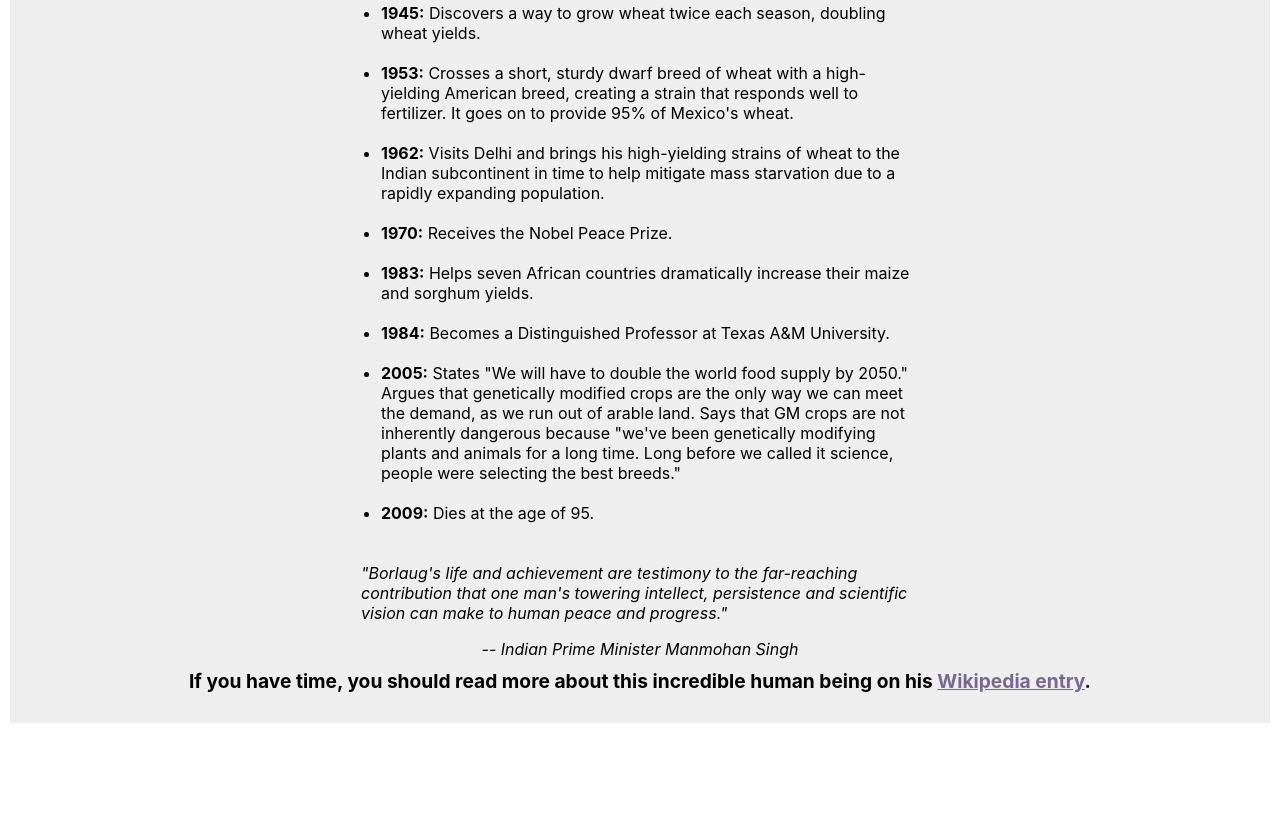
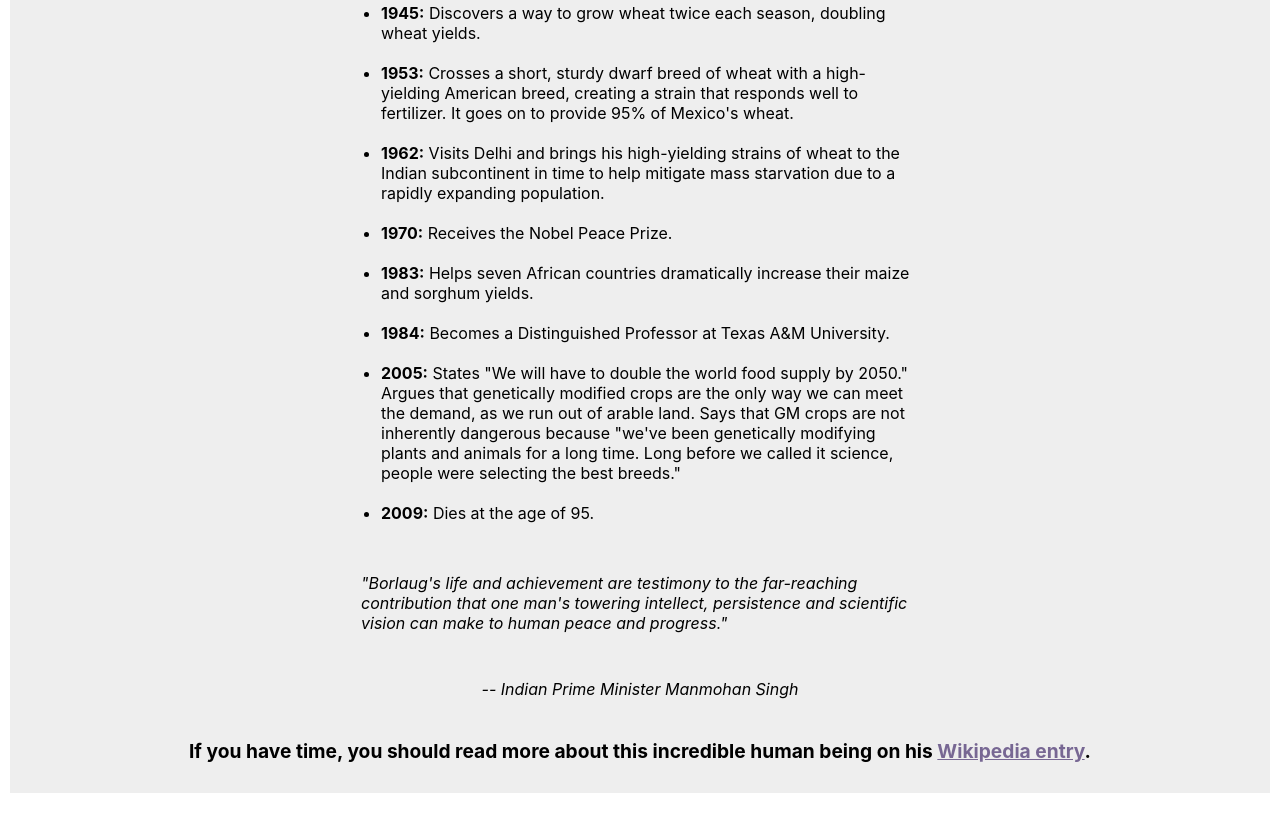
Before and after one commit to hopegaju/Tribute-page-assignment, a plain HTML site: page index.html in a window 1280 px wide. Shown: the part 1457-2279 px from the top of the page. Before the commit the page ends 2209 px from the top, so only its background shows below. Drawn offline with Linux system fonts and the light colour scheme.

Commit message:
final codes

```diff
--- a/style.css
+++ b/style.css
@@ -103,11 +103,13 @@ ul{
 
 blockquote{
     width: 45%;
-    margin-top: 30px;
+    margin-top: 40px;
+    margin-bottom: 30px;
 }
 cite{
     display: flex;
     margin-top: 1rem;
+    margin-bottom: 30px;
 }
 
 .link{
```
